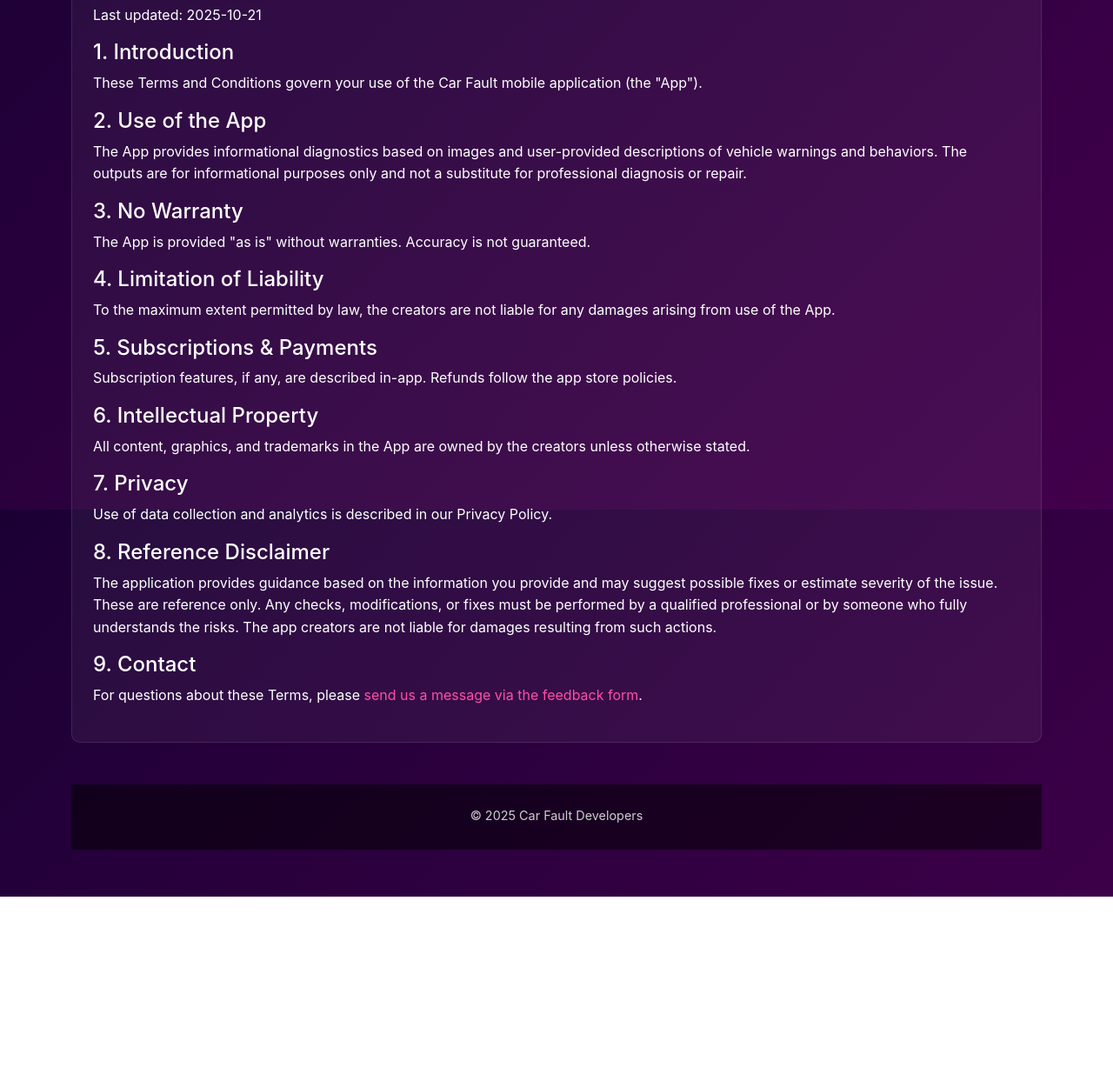
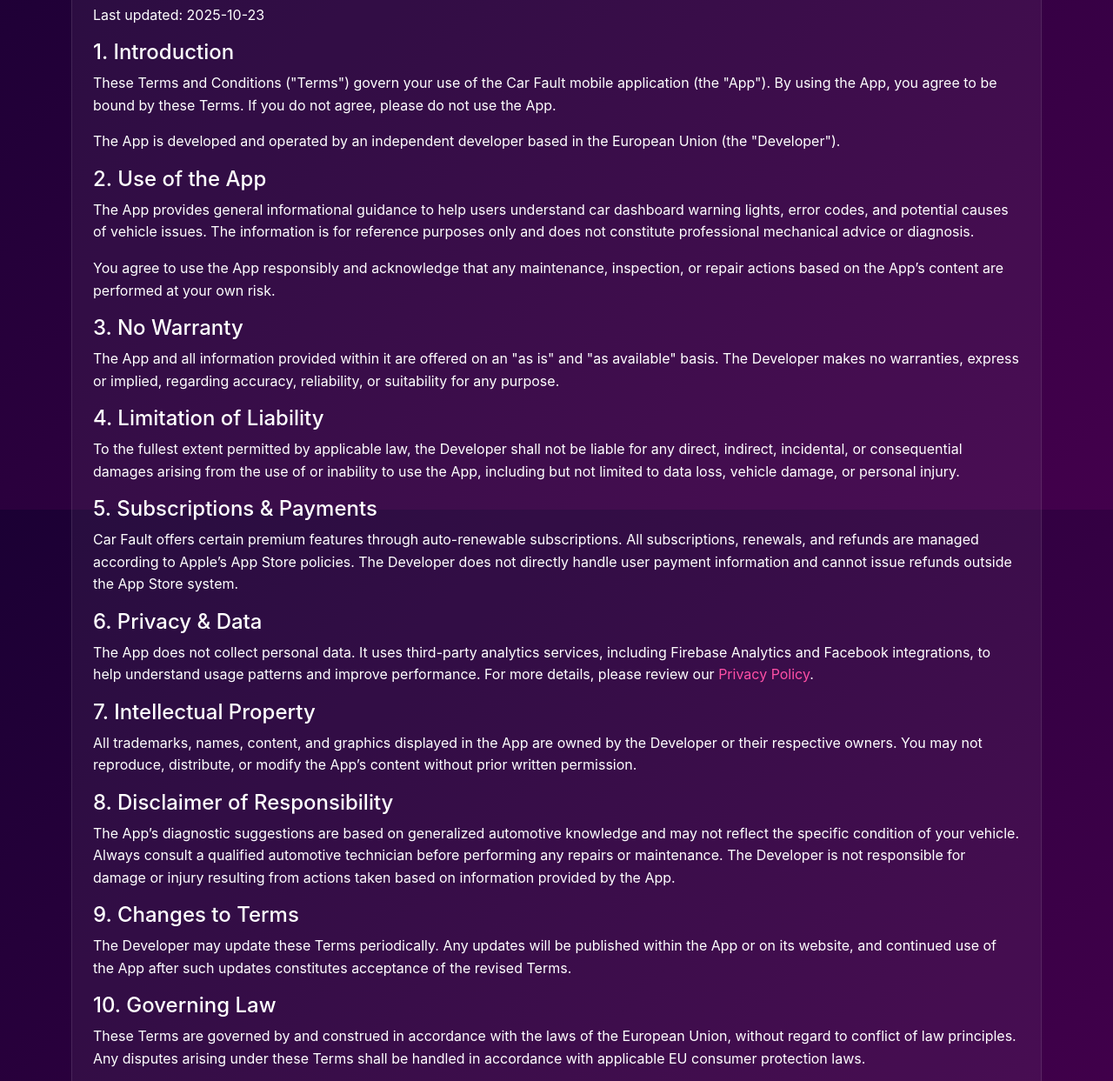
Before and after one commit to georgievb-hub/carfault, a plain HTML site: page terms.html in a window 1280 px wide. Shown: the part 214-1457 px from the top of the page at 87% size. Before the commit the page ends 1245 px from the top, so only its background shows below. Drawn offline with nearby package versions, Linux system fonts and the light colour scheme.

Commit message:
Updated privacy and terms; fixed webdocument links.

```diff
--- a/terms.html
+++ b/terms.html
@@ -18,38 +18,46 @@
     <main class="container-lg">
       <article class="card p-4 mt-4">
         <h1>Terms & Conditions</h1>
-        <p>Last updated: 2025-10-21</p>
+        <p>Last updated: 2025-10-23</p>
 
         <h4>1. Introduction</h4>
-        <p>These Terms and Conditions govern your use of the Car Fault mobile application (the "App").</p>
+        <p>These Terms and Conditions ("Terms") govern your use of the Car Fault mobile application (the "App"). By using the App, you agree to be bound by these Terms. If you do not agree, please do not use the App.</p>
+        <p>The App is developed and operated by an independent developer based in the European Union (the "Developer").</p>
 
         <h4>2. Use of the App</h4>
-        <p>The App provides informational diagnostics based on images and user-provided descriptions of vehicle warnings and behaviors. The outputs are for informational purposes only and not a substitute for professional diagnosis or repair.</p>
+        <p>The App provides general informational guidance to help users understand car dashboard warning lights, error codes, and potential causes of vehicle issues. The information is for reference purposes only and does not constitute professional mechanical advice or diagnosis.</p>
+        <p>You agree to use the App responsibly and acknowledge that any maintenance, inspection, or repair actions based on the App’s content are performed at your own risk.</p>
 
         <h4>3. No Warranty</h4>
-        <p>The App is provided "as is" without warranties. Accuracy is not guaranteed.</p>
+        <p>The App and all information provided within it are offered on an "as is" and "as available" basis. The Developer makes no warranties, express or implied, regarding accuracy, reliability, or suitability for any purpose.</p>
 
         <h4>4. Limitation of Liability</h4>
-        <p>To the maximum extent permitted by law, the creators are not liable for any damages arising from use of the App.</p>
+        <p>To the fullest extent permitted by applicable law, the Developer shall not be liable for any direct, indirect, incidental, or consequential damages arising from the use of or inability to use the App, including but not limited to data loss, vehicle damage, or personal injury.</p>
 
         <h4>5. Subscriptions & Payments</h4>
-        <p>Subscription features, if any, are described in-app. Refunds follow the app store policies.</p>
+        <p>Car Fault offers certain premium features through auto-renewable subscriptions. All subscriptions, renewals, and refunds are managed according to Apple’s App Store policies. The Developer does not directly handle user payment information and cannot issue refunds outside the App Store system.</p>
 
-        <h4>6. Intellectual Property</h4>
-        <p>All content, graphics, and trademarks in the App are owned by the creators unless otherwise stated.</p>
+        <h4>6. Privacy & Data</h4>
+        <p>The App does not collect personal data. It uses third-party analytics services, including Firebase Analytics and Facebook integrations, to help understand usage patterns and improve performance. For more details, please review our <a href="privacy.html" onclick="location.href=this.href+(window.location.search?window.location.search:'');return false;">Privacy Policy</a>.</p>
 
-        <h4>7. Privacy</h4>
-        <p>Use of data collection and analytics is described in our Privacy Policy.</p>
+        <h4>7. Intellectual Property</h4>
+        <p>All trademarks, names, content, and graphics displayed in the App are owned by the Developer or their respective owners. You may not reproduce, distribute, or modify the App’s content without prior written permission.</p>
 
-        <h4>8. Reference Disclaimer</h4>
-        <p>The application provides guidance based on the information you provide and may suggest possible fixes or estimate severity of the issue. These are reference only. Any checks, modifications, or fixes must be performed by a qualified professional or by someone who fully understands the risks. The app creators are not liable for damages resulting from such actions.</p>
+        <h4>8. Disclaimer of Responsibility</h4>
+        <p>The App’s diagnostic suggestions are based on generalized automotive knowledge and may not reflect the specific condition of your vehicle. Always consult a qualified automotive technician before performing any repairs or maintenance. The Developer is not responsible for damage or injury resulting from actions taken based on information provided by the App.</p>
 
-        <h4>9. Contact</h4>
-        <p>For questions about these Terms, please <a href="feedback.html" onclick="location.href=this.href+'?mode='+getMode();return false;">send us a message via the feedback form</a>.</p>
+        <h4>9. Changes to Terms</h4>
+        <p>The Developer may update these Terms periodically. Any updates will be published within the App or on its website, and continued use of the App after such updates constitutes acceptance of the revised Terms.</p>
+
+        <h4>10. Governing Law</h4>
+        <p>These Terms are governed by and construed in accordance with the laws of the European Union, without regard to conflict of law principles. Any disputes arising under these Terms shall be handled in accordance with applicable EU consumer protection laws.</p>
+
+        <h4>11. Contact</h4>
+        <p>For questions about these Terms, please <a href="feedback.html" onclick="location.href=this.href+(window.location.search?window.location.search:'');return false;">send us a message via the feedback form</a>.</p>
       </article>
 
       <footer class="mt-5 footer text-center">
-        <p class="mb-1">© 2025 Car Fault Developers</p>
+        <p class="mb-1">© 2025 Car Fault</p>
       </footer>
     </main>
 
```
Also changed, not shown: feedback.html (+1 -1 lines), index.html (+1 -1 lines), privacy.html (+28 -18 lines).
